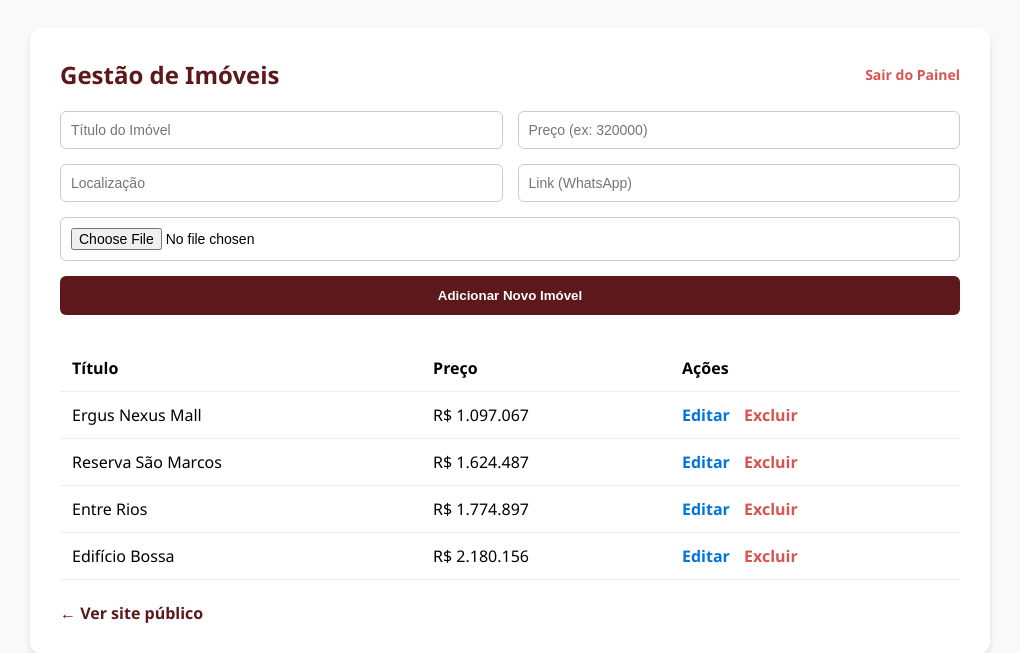
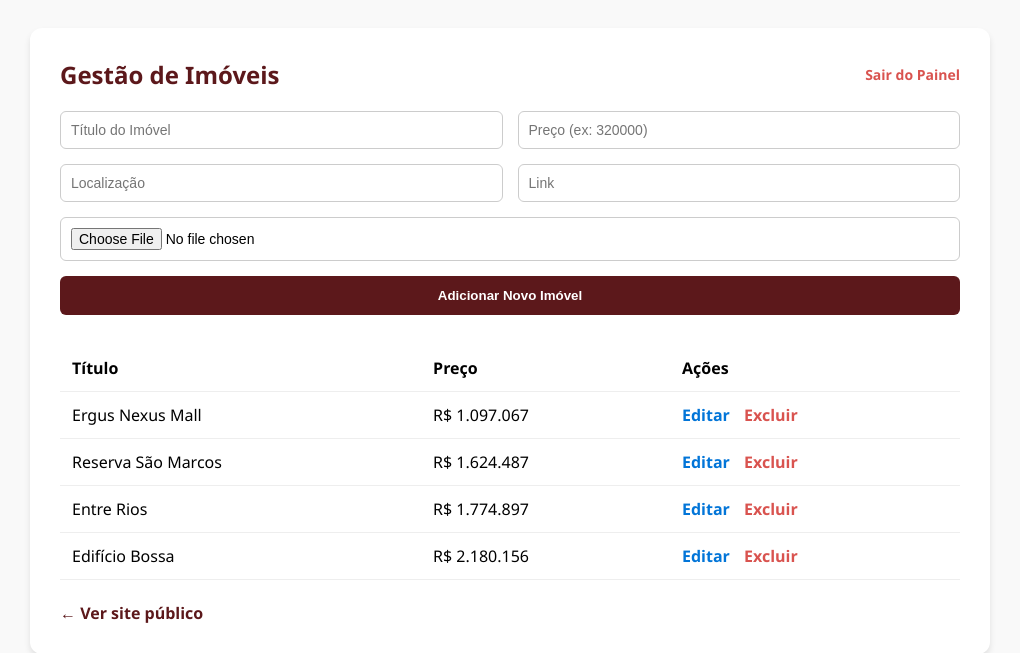
Before and after one commit to Ricardoqs20/Cartaoflask, a Flask app: page /admin in a window 1280 px wide. Shown: the top 653 px of the page, without its empty margins (130-1150 px from the left). Run offline with Flask 3, Linux system fonts and the light colour scheme; the visitor is signed in with stand-in values (Sample User, id 1); data comes from the database, SQL or seed files in the repository.

Commit message:
alteração visual do admin

```diff
--- a/templates/admin.html
+++ b/templates/admin.html
@@ -29,7 +29,7 @@
             <input type="text" name="titulo" placeholder="Título do Imóvel" required>
             <input type="text" id="preco_input" name="preco_num" placeholder="Preço (ex: 320000)" required oninput="mascaraMoeda(this)">
             <input type="text" name="localizacao" placeholder="Localização" required>
-            <input type="text" name="link" placeholder="Link (WhatsApp)" required>
+            <input type="text" name="link" placeholder="Link" required>
             <input type="file" name="imagem_arquivo" accept="image/*" required style="grid-column: span 2;">
             <button type="submit">Adicionar Novo Imóvel</button>
         </form>
@@ -52,7 +52,6 @@
         <br><a href="/" style="color: #5c181b; text-decoration: none; font-weight: bold;">← Ver site público</a>
     </div>
 
-    <!-- Script de formatação de preço com pontos em tempo real -->
     <script>
         function mascaraMoeda(input) {
             let valor = input.value.replace(/\D/g, '');
```
